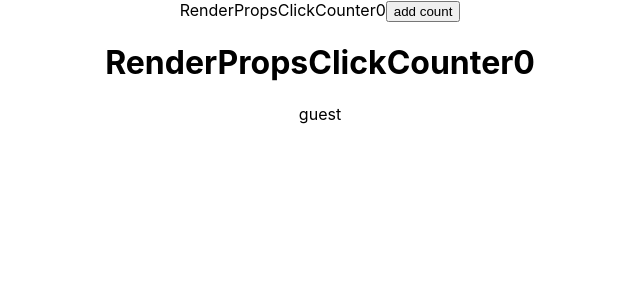
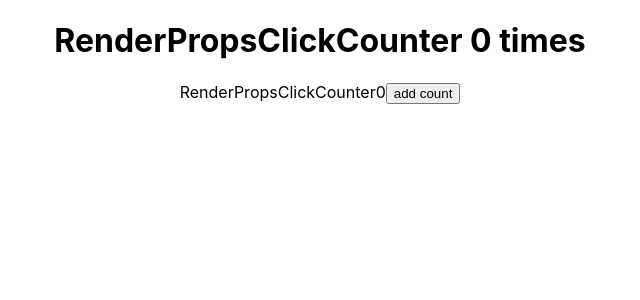
Before and after one commit to zhengryang/ReactJS, a React (Create React App) app in the folder reactpractice2022/: page / in a window 1280 px wide. Shown: the top 300 px of the page, without its empty margins (320-960 px from the left). Built offline with nearby package versions, Linux system fonts and the light colour scheme.

Commit message:
37-render props

```diff
--- a/reactpractice2022/src/App.js
+++ b/reactpractice2022/src/App.js
@@ -6,6 +6,7 @@ import React  from 'react';
 import RenderPropsClickCounter from './components/renderPropsClickCounter';
 import RenderPropsHoverCounter from './components/renderPropsHoverCounter';
 import RenderPropsUser from './components/RenderPropsUser';
+import RenderPropsCounter from './components/renderPropsCounter';
 
 function App() {
   return (
@@ -13,9 +14,28 @@ function App() {
        {/* <ClickCount name="zheng"></ClickCount>
        <HoverCount></HoverCount> */}
 
-       <RenderPropsClickCounter></RenderPropsClickCounter>
+       {/* <RenderPropsClickCounter></RenderPropsClickCounter>
        <RenderPropsHoverCounter></RenderPropsHoverCounter>
        <RenderPropsUser nameOfRenderProps = {(isLoggedIn) =>isLoggedIn? 'user_zheng' : 'guest'}></RenderPropsUser>
+        */}
+       {/* hover render props */}
+       <RenderPropsCounter
+            renderFromCounter = {(count,updateCount ) => (
+                  <RenderPropsHoverCounter
+                  count = {count} updateCount = {updateCount}
+                  ></RenderPropsHoverCounter>
+            )}
+       ></RenderPropsCounter>
+       <RenderPropsCounter
+            renderFromCounter = {(count,updateCount ) => (
+                  <RenderPropsClickCounter
+                  count = {count} updateCount = {updateCount}
+                  ></RenderPropsClickCounter>
+            )}
+       ></RenderPropsCounter>
+
+
+
     </div>
   );
 }
--- a/reactpractice2022/src/components/renderPropsClickCounter.js
+++ b/reactpractice2022/src/components/renderPropsClickCounter.js
@@ -1,28 +1,15 @@
 import React, { Component } from 'react';
 
 class RenderPropsClickCounter extends Component {
-    constructor(props) {
-        super(props);
-        this.state = {
-            count: 0
-        }
-        this.updateCount = this.updateCount.bind(this);
-    }
 
 
-    updateCount =() => {
-        this.setState(prevState => {
-            return {count: prevState.count + 1};
-        })
-    }
-
     render() {
-
+        const {count, updateCount} = this.props
         return (
             <div>
                 RenderPropsClickCounter
-                {this.state.count}
-            <button onClick={this.updateCount}> add count</button>
+                {count}
+            <button onClick={updateCount}> add count</button>
             </div>
         );
     }
--- /dev/null
+++ b/reactpractice2022/src/components/renderPropsCounter.js
@@ -0,0 +1,29 @@
+import React, { Component } from 'react';
+
+class RenderPropsCounter extends Component {
+
+    constructor(props) {
+        super(props);
+        this.state = {
+            count: 0
+        }
+
+    }
+
+
+    updateCount =() => {
+        this.setState(prevState => {
+            return {count: prevState.count + 1};
+        })
+    }
+
+    render() {
+        return (
+            <div>
+                {this.props.renderFromCounter(this.state.count, this.updateCount)}
+            </div>
+        );
+    }
+}
+
+export default RenderPropsCounter;
--- a/reactpractice2022/src/components/renderPropsHoverCounter.js
+++ b/reactpractice2022/src/components/renderPropsHoverCounter.js
@@ -2,27 +2,14 @@ import React, { Component } from 'react';
 
 class RenderPropsHoverCounter extends Component {
 
-    constructor(props) {
-        super(props);
-        this.state = {
-            count: 0
-        }
-        this.updateCount = this.updateCount.bind(this);
-    }
 
 
-    updateCount =() => {
-        this.setState(prevState => {
-            return {count: prevState.count + 1};
-        })
-    }
-
     render() {
+        const {count, updateCount} = this.props
         return (
             <div>
 
-            <h1 onMouseOver={this.updateCount}> RenderPropsClickCounter
-                {this.state.count}</h1>
+            <h1 onClick={updateCount}> RenderPropsClickCounter {count} times</h1>
             </div>
         );
     }
```
